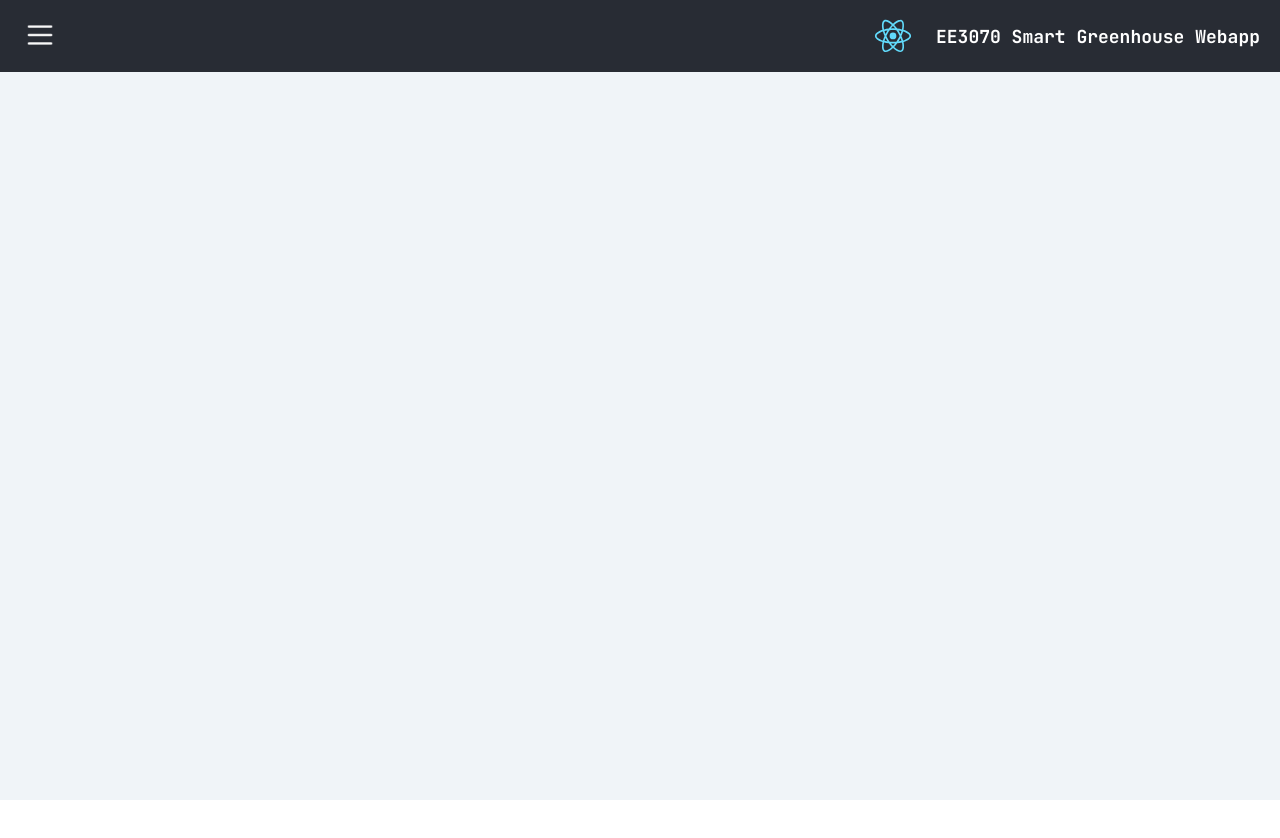
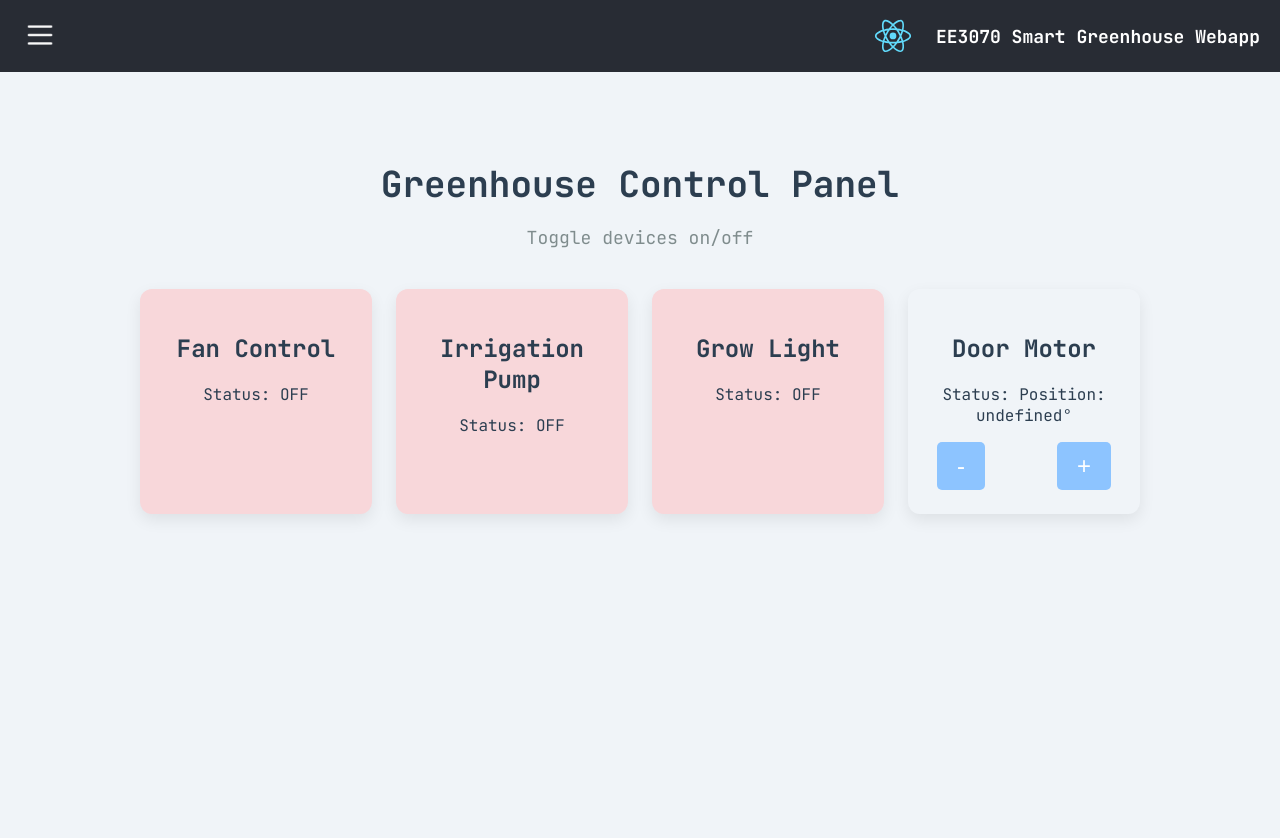
Before and after one commit to jagoslw/ee3070-smart-greenhouse-webapp, a React (Create React App) app: page /#/control in a window 1280 px wide. Shown: the top 838 px of the page. Before the commit the page ends 800 px from the top, so only its background shows below. Built offline with nearby package versions, Linux system fonts and the light colour scheme; no server answers; the database is empty.

Commit message:
Added Control Pages

```diff
--- a/src/App.css
+++ b/src/App.css
@@ -101,87 +101,9 @@
   cursor: not-allowed;
 }
 
-/* Sensor grid */
-.sensor-legend{
-  display: flex;
-  gap: 16px;
-  justify-content: center;
-  margin-bottom: 16px;
-}
-
-.sensor-grid {
-  display: grid;
-  grid-template-columns: repeat(3, 1fr);
-  gap: 20px;
-  max-width: 1200px;
-  margin: 24px auto;
-}
-
-
-/* Sensor card */
-
-.sensor-card {
-  background: #ffffff;
-  border-radius: 12px;
-  padding: 16px;
-  text-align: center;
-  box-shadow: 0 4px 12px rgba(0, 0, 0, 0.08);
-  transition: transform 0.2s ease, box-shadow 0.2s ease;
-}
-
-.sensor-card:hover {
-  transform: translateY(-4px);
-  box-shadow: 0 6px 16px rgba(0, 0, 0, 0.12);
-}
-
-.sensor-title {
-  font-size: 18px;
-  color: #34495e;
-  margin-bottom: 8px;
-}
-
-.sensor-value {
-  font-size: 24px;
-  font-weight: 600;
-  color: #2c3e50;
-  margin-bottom: 8px;
-}
-
-/* Status text */
-
-.sensor-status {
-  font-size: 14px;
-  font-weight: 500;
-}
-
-.status-good {
-  color: #27ae60;
-}
-
-.status-bad {
-  color: #e74c3c;
-}
-
-.status-neutral {
-  color: #7f8c8d;
-}
-
 /* Responsive */
-
 @media (max-width: 600px) {
-  .sensor-grid {
-    grid-template-columns: 1fr;
-  }
-
   .app-main {
     padding: 16px;
   }
 }
-.sensor-value {
-  transition: color 1s ease, text-shadow 1s ease;
-}
-
-.glow-green {
-  color: #2ecc71; /* bright green */
-  text-shadow: 0 0 15px #2ecc71;
-}
--- a/src/App.js
+++ b/src/App.js
@@ -5,6 +5,7 @@ import { HashRouter as Router, Route, Routes, Link } from "react-router-dom";
 import Sensors from "./pages/sensors";
 import Reports from "./pages/reports";
 import AboutUs from "./pages/aboutus";
+import Control from "./pages/control";
 import Home from "./pages/home";
 
 import "./App.css";
@@ -47,8 +48,12 @@ function App() {
           <nav className="nav">
             <Link to="/" onClick={() => setSidebarOpen(false)}>Dashboard</Link>
             <Link to="/sensors" onClick={() => setSidebarOpen(false)}>Sensors</Link>
+            <Link to="/control" onClick={() => setSidebarOpen(false)}>Control</Link>
             <Link to="/reports" onClick={() => setSidebarOpen(false)}>Reports</Link>
             <Link to="/aboutus" onClick={() => setSidebarOpen(false)}>About Us</Link>
+            <Link to="https://jagoslw.github.io" rel="noopener noreferrer" onClick={() => setSidebarOpen(false)}>
+              jagoslw.github.io
+            </Link>
           </nav>
         </aside>
 
@@ -56,6 +61,7 @@ function App() {
           <Routes>
             <Route path="/" element={<Home />} />
             <Route path="/sensors" element={<Sensors />} />
+            <Route path="/control" element={<Control />} />
             <Route path="/reports" element={<Reports />} />
             <Route path="/aboutus" element={<AboutUs />} />
           </Routes>
--- /dev/null
+++ b/src/pages/control.css
@@ -0,0 +1,80 @@
+.control-container {
+    min-height: 100vh;
+    padding: 40px 20px;
+    font-family: "JetBrains Mono";
+    text-align: center;
+  }
+
+  .control-title {
+    font-size: 36px;
+    font-weight: 700;
+    color: #2c3e50;
+    margin-bottom: 12px;
+  }
+
+  .control-subtitle {
+    font-size: 18px;
+    color: #7f8c8d;
+    margin-bottom: 40px;
+  }
+
+  .control-grid {
+    display: grid;
+    grid-template-columns: repeat(auto-fit, minmax(220px, 1fr));
+    gap: 24px;
+    max-width: 1000px;
+    margin: 0 auto;
+  }
+
+  .control-card {
+    border-radius: 12px;
+    padding: 24px;
+    text-decoration: none;
+    color: #2c3e50;
+    box-shadow: 0 6px 16px rgba(0, 0, 0, 0.08);
+    transition: transform 0.2s ease, box-shadow 0.2s ease, background-color 0.3s ease;
+    cursor: pointer;
+  }
+
+  /* Default hover effect */
+  .control-card:hover {
+    transform: translateY(-6px);
+    box-shadow: 0 10px 20px rgba(0, 0, 0, 0.12);
+  }
+
+  /* ON state */
+  .control-card.on {
+    background-color: #d4edda; /* light green */
+  }
+
+  /* OFF state */
+  .control-card.off {
+    background-color: #f8d7da; /* light red */
+  }
+  .control-card.motor-0 {
+    background-color: #f8d7da; /* red */
+  }
+
+  .control-card.motor-90 {
+    background-color: #fff3cd; /* yellow */
+  }
+
+  .control-card.motor-180 {
+    background-color: #d4edda; /* green */
+  }
+
+  .motor-button {
+    font-size: 24px;
+    padding: 10px 20px;
+    margin: 0 5px;
+    border: none;
+    border-radius: 5px;
+    cursor: pointer;
+    background-color: #8dc4ff;
+    color: white;
+    transition: background-color 0.3s;
+  }
+
+  .motor-button:hover {
+    background-color: #68abf1;
+  }
--- /dev/null
+++ b/src/pages/control.js
@@ -0,0 +1,80 @@
+import React, { useState, useEffect } from "react";
+import { db } from "../components/firebase"; // your firebase config
+import { doc, getDoc, setDoc } from "firebase/firestore";
+import "./control.css";
+
+function Control() {
+  const switches = [
+    { id: "fan", label: "Fan Control" },
+    { id: "pump", label: "Irrigation Pump" },
+    { id: "light", label: "Grow Light" },
+    { id: "motor", label: "Door Motor" },
+  ];
+
+  const [values, setValues] = useState({});
+
+  useEffect(() => {
+    const fetchValues = async () => {
+      const snapshot = await getDoc(doc(db, "Controls", "esp32"));
+      if (snapshot.exists()) {
+        setValues(snapshot.data());
+      }
+    };
+    fetchValues();
+  }, []);
+
+  const handleToggle = async (id, direction) => {
+    let newValue;
+    if (id === "motor") {
+      const current = values[id];
+      if (direction === "plus") {
+        if (current === 0) newValue = 90;
+        else if (current === 90) newValue = 180;
+        else if (current === 180) newValue = 0;
+        else newValue = 0;
+      } else if (direction === "minus") {
+        if (current === 0) newValue = 180;
+        else if (current === 90) newValue = 0;
+        else if (current === 180) newValue = 90;
+        else newValue = 0;
+      }
+    } else {
+      newValue = values[id] === 1 ? 0 : 1;
+    }
+    await setDoc(doc(db, "Controls", "esp32"), { [id]: newValue }, { merge: true });
+    setValues((prev) => ({ ...prev, [id]: newValue }));
+  };
+
+  return (
+    <div className="control-container">
+      <h1 className="control-title">Greenhouse Control Panel</h1>
+      <p className="control-subtitle">Toggle devices on/off</p>
+
+      <div className="control-grid">
+        {switches.map((sw, i) => {
+          const isOn = values[sw.id] === 1;
+          const motorValue = values[sw.id];
+          const cardClass = sw.id === "motor" ? `control-card motor-${motorValue}` : `control-card ${isOn ? "on" : "off"}`;
+          return (
+            <div
+              key={i}
+              className={cardClass}
+              onClick={sw.id !== "motor" ? () => handleToggle(sw.id) : undefined}
+            >
+              <h2>{sw.label}</h2>
+              <p>Status: {sw.id === "motor" ? `Position: ${motorValue}°` : (isOn ? "ON" : "OFF")}</p>
+              {sw.id === "motor" && (
+                <div style={{ display: 'flex', justifyContent: 'space-between', marginTop: '10px' }}>
+                  <button className="motor-button" onClick={(e) => { e.stopPropagation(); handleToggle(sw.id, "minus"); }}>-</button>
+                  <button className="motor-button" onClick={(e) => { e.stopPropagation(); handleToggle(sw.id, "plus"); }}>+</button>
+                </div>
+              )}
+            </div>
+          );
+        })}
+      </div>
+    </div>
+  );
+}
+
+export default Control;
--- a/src/pages/home.js
+++ b/src/pages/home.js
@@ -5,6 +5,7 @@ import "./home.css";
 function Home() {
   const pages = [
     { title: "Sensors", description: "View live sensor data", path: "/sensors" },
+    { title: "Control", description: "Control the greenhouse environment", path: "/control" },
     { title: "Reports", description: "Check performance reports", path: "/reports" },
     { title: "About Us", description: "Learn more about our project", path: "/aboutus" }
   ];
--- /dev/null
+++ b/src/pages/sensor.css
@@ -0,0 +1,76 @@
+/* Sensor page styles */
+
+.sensor-legend {
+  flex: auto;
+  text-align: center;
+  font-size: 36px;
+  font-weight: 700;
+  color: #2c3e50;
+  margin-bottom: 12px;
+}
+
+.sensor-grid {
+  display: grid;
+  grid-template-columns: repeat(3, 1fr);
+  gap: 20px;
+  max-width: 1200px;
+  margin: 24px auto;
+}
+
+.sensor-card {
+  background: #ffffff;
+  border-radius: 12px;
+  padding: 16px;
+  text-align: center;
+  box-shadow: 0 4px 12px rgba(0, 0, 0, 0.08);
+  transition: transform 0.2s ease, box-shadow 0.2s ease;
+}
+
+.sensor-card:hover {
+  transform: translateY(-4px);
+  box-shadow: 0 6px 16px rgba(0, 0, 0, 0.12);
+}
+
+.sensor-title {
+  font-size: 18px;
+  color: #34495e;
+  margin-bottom: 8px;
+}
+
+.sensor-value {
+  font-size: 24px;
+  font-weight: 600;
+  color: #2c3e50;
+  margin-bottom: 8px;
+  transition: color 1s ease, text-shadow 1s ease;
+}
+
+.glow-green {
+  color: #2ecc71; /* bright green */
+  text-shadow: 0 0 15px #2ecc71;
+}
+
+/* Status text */
+.sensor-status {
+  font-size: 14px;
+  font-weight: 500;
+}
+
+.status-good {
+  color: #27ae60;
+}
+
+.status-bad {
+  color: #e74c3c;
+}
+
+.status-neutral {
+  color: #7f8c8d;
+}
+
+/* Responsive */
+@media (max-width: 600px) {
+  .sensor-grid {
+    grid-template-columns: 1fr;
+  }
+}
--- a/src/pages/sensors.js
+++ b/src/pages/sensors.js
@@ -1,4 +1,5 @@
 import DHT from "../components/DHT";
+import "./sensor.css";
 function Sensors() {
     return (
         <div>
```
Also changed, not shown: 1 other file (tests, documents, lock files or other folders).
